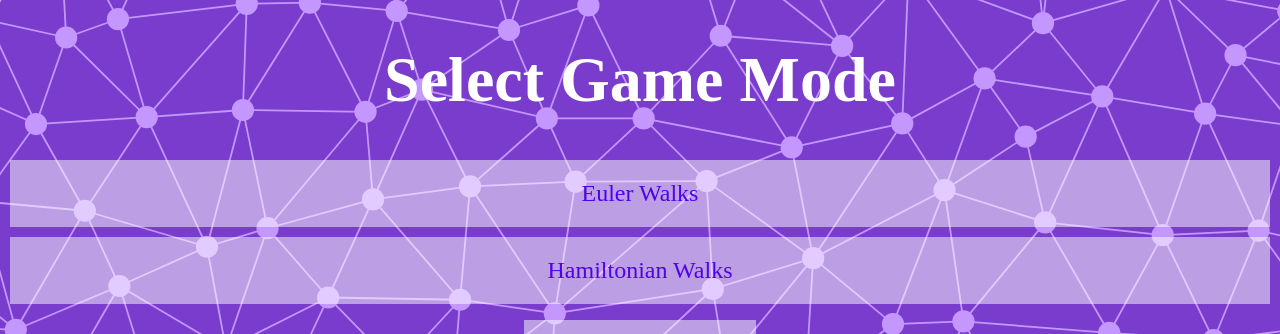
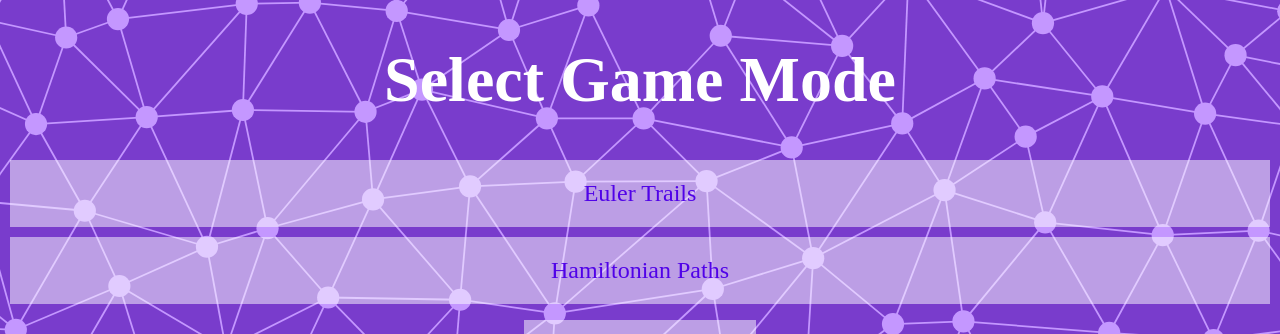
Before and after one commit to glowing-potato/graph-theory-game, a React (Create React App) app: page /levels in a window 1280 px wide. Shown: the top 334 px of the page. Built offline with nearby package versions, Linux system fonts and the light colour scheme; a web font is replaced by a local one.

Commit message:
Refactored level names

```diff
--- a/src/App.js
+++ b/src/App.js
@@ -5,16 +5,16 @@ import LevelMenu from "./menus/LevelMenu";
 import AboutMenu from "./menus/AboutMenu";
 import LevelsMenu from "./menus/LevelsMenu";
 import SettingsMenu from "./menus/SettingsMenu";
-import EulerWalk from "./games/EulerWalk";
-import HamiltonWalk from "./games/HamiltonWalk";
+import EulerTrail from "./games/EulerTrail";
+import HamiltonPath from "./games/HamiltonPath";
 
 export default class App extends React.Component {
     render() {
         return (
             <BrowserRouter>
                 <Switch>
-                    <Route path="/euler-walk/:level" component={EulerWalk} />
-                    <Route path="/hamilton-walk/:level" component={HamiltonWalk} />
+                    <Route path="/euler-trail/:level" component={EulerTrail} />
+                    <Route path="/hamilton-path/:level" component={HamiltonPath} />
                     <Route path="/about" component={AboutMenu} />
                     <Route path="/levels" component={LevelsMenu} />
                     <Route path="/settings" component={SettingsMenu} />
--- a/src/games/HamiltonWalk.js
+++ b/src/games/EulerTrail.js
@@ -1,9 +1,9 @@
 import React from "react";
 import Game from "../components/Game";
 import TraceableGraph from "../components/TraceableGraph";
-import data from "./HamiltonWalk.json";
+import data from "./EulerTrail.json";
 
-export default class HamiltonCycle extends React.Component {
+export default class EulerTrail extends React.Component {
     constructor(props) {
         super(props);
         this.state = {
@@ -15,7 +15,7 @@ export default class HamiltonCycle extends React.Component {
     }
 
     componentDidUpdate(lastProps) {
-        if (lastProps.match !== this.props.match) {
+        if (lastProps.match.params.level !== this.props.match.params.level) {
             this.setState({
                 "won": false
             });
@@ -23,7 +23,7 @@ export default class HamiltonCycle extends React.Component {
     }
 
     evaluateWin(history) {
-        if (history.length === data[this.props.match.params.level - 1].v.length) {
+        if (history.length === data[this.props.match.params.level - 1].e.length + 1) {
             this.setState({
                 "won": true
             });
@@ -41,7 +41,7 @@ export default class HamiltonCycle extends React.Component {
         return (
             <Game won={this.state.won} onReload={this.handleReload} levels={data.length}>
                 <TraceableGraph verts={data[this.props.match.params.level - 1].v} edges={data[this.props.match.params.level - 1].e}
-                    onGraphChange={this.evaluateWin} nonce={this.state.nonce} hamiltonian={true} />
+                    onGraphChange={this.evaluateWin} nonce={this.state.nonce} />
             </Game>
         );
     }
--- a/src/games/EulerWalk.js
+++ b/src/games/HamiltonPath.js
@@ -1,9 +1,9 @@
 import React from "react";
 import Game from "../components/Game";
 import TraceableGraph from "../components/TraceableGraph";
-import data from "./EulerWalk.json";
+import data from "./HamiltonPath.json";
 
-export default class EulerCycle extends React.Component {
+export default class HamiltonPath extends React.Component {
     constructor(props) {
         super(props);
         this.state = {
@@ -15,7 +15,7 @@ export default class EulerCycle extends React.Component {
     }
 
     componentDidUpdate(lastProps) {
-        if (lastProps.match.params.level !== this.props.match.params.level) {
+        if (lastProps.match !== this.props.match) {
             this.setState({
                 "won": false
             });
@@ -23,7 +23,7 @@ export default class EulerCycle extends React.Component {
     }
 
     evaluateWin(history) {
-        if (history.length === data[this.props.match.params.level - 1].e.length + 1) {
+        if (history.length === data[this.props.match.params.level - 1].v.length) {
             this.setState({
                 "won": true
             });
@@ -41,7 +41,7 @@ export default class EulerCycle extends React.Component {
         return (
             <Game won={this.state.won} onReload={this.handleReload} levels={data.length}>
                 <TraceableGraph verts={data[this.props.match.params.level - 1].v} edges={data[this.props.match.params.level - 1].e}
-                    onGraphChange={this.evaluateWin} nonce={this.state.nonce} />
+                    onGraphChange={this.evaluateWin} nonce={this.state.nonce} hamiltonian={true} />
             </Game>
         );
     }
--- a/src/menus/LevelsMenu.js
+++ b/src/menus/LevelsMenu.js
@@ -4,8 +4,8 @@ import background from "./background.svg";
 import "./LevelsMenu.css";
 
 const levels = [
-    { "id": "euler-walk", "name": "Euler Walks" },
-    { "id": "hamilton-walk", "name": "Hamiltonian Walks" }
+    { "id": "euler-trail", "name": "Euler Trails" },
+    { "id": "hamilton-path", "name": "Hamiltonian Paths" }
 ];
 
 export default class LevelsMenu extends React.Component {
```
Also changed, not shown: src/games/EulerTrail.json (renamed from src/games/EulerWalk.json), src/games/HamiltonPath.json (renamed from src/games/HamiltonWalk.json).
